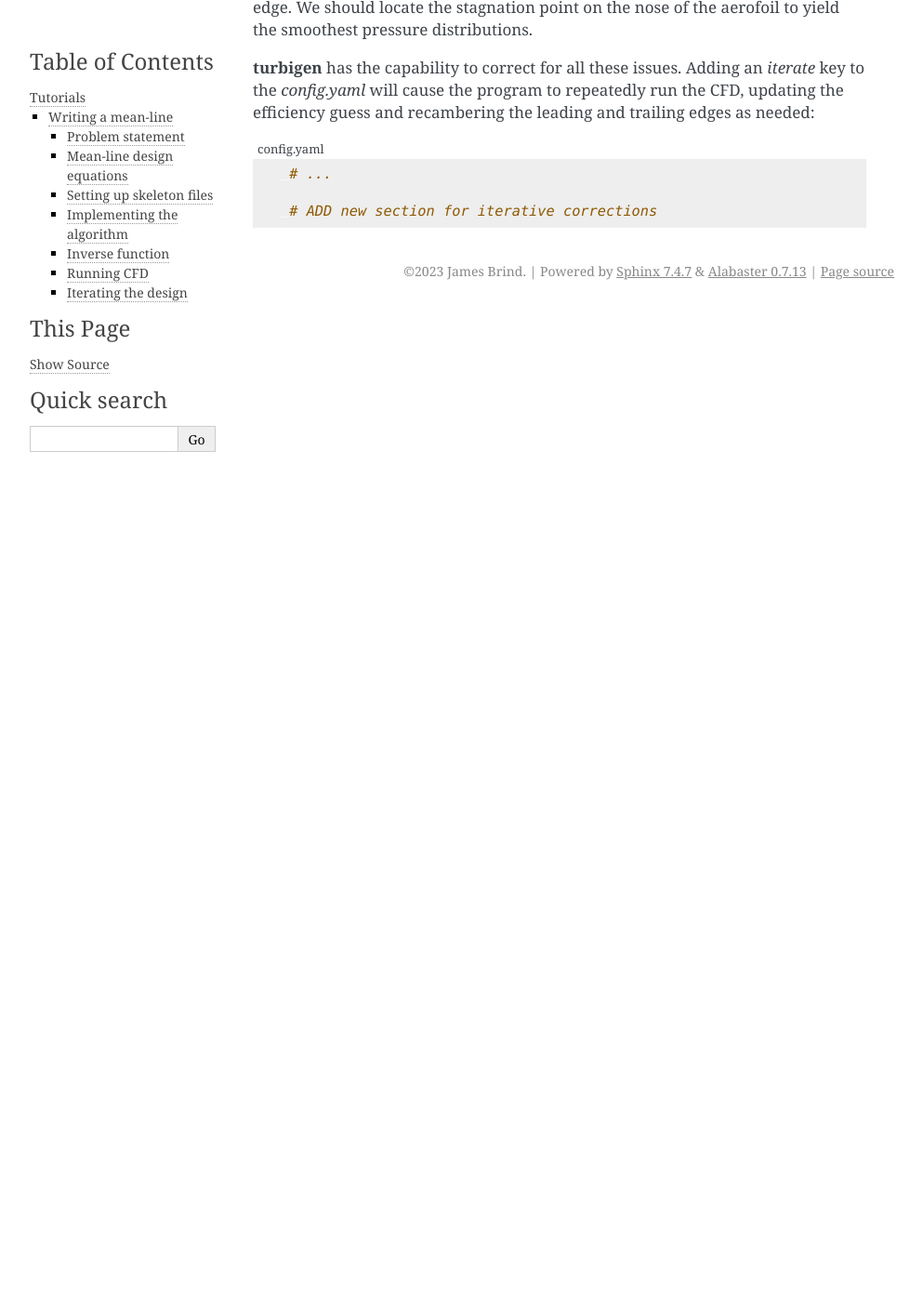
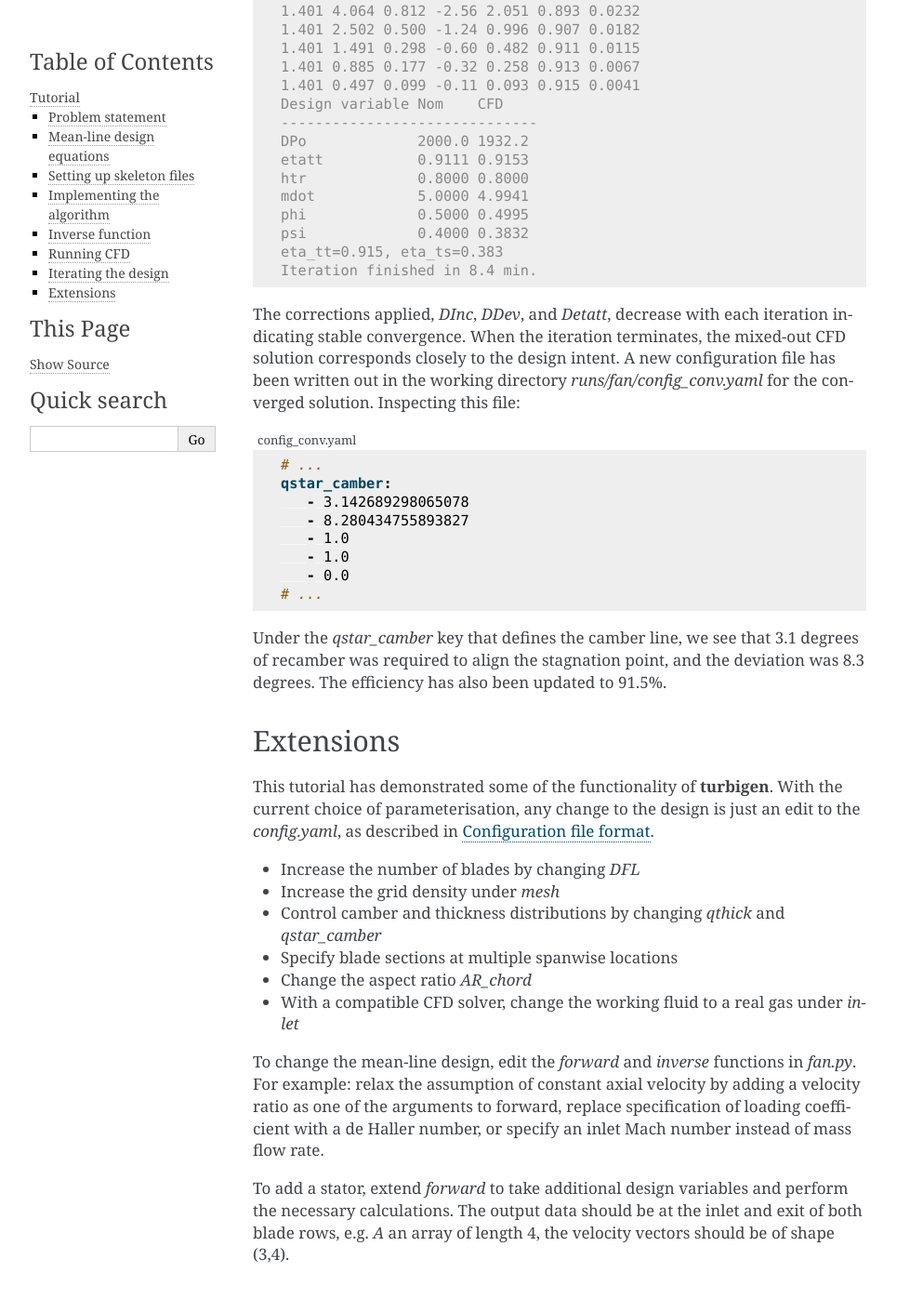
Before and after one commit to jb753/turbigen, a Sphinx documentation site: the page built from doc/tutorial.rst, in a window 1280 px wide and 1400 px high, scrolled down 11476 px. Shown: the top 1397 px of the window at 93% size, without its empty margins (148-1141 px from the left). Built offline with Sphinx 7.4.7, drawn with Linux system fonts in a browser that asks for light colours; some of the changed text lies outside the part shown.

Commit message:
Finish rough tutorial

```diff
--- a/doc/tutorial.rst
+++ b/doc/tutorial.rst
@@ -1,11 +1,8 @@
-Tutorials
-=========
-
-Writing a mean-line
--------------------
+Tutorial
+========
 
 This tutorial will walk through the process of writing a new user-defined
-mean-line solver.
+mean-line solver and using it to run CFD on the Cambridge Wilkes3 cluster.
 We first need to download the :program:`turbigen` code:
 
 .. code-block:: console
@@ -26,7 +23,7 @@
 * Total pressure rise, :math:`\Delta p_0`
 * Mass flow rate, :math:`\dot{m}`
 * Flow coefficient, :math:`\phi=V_x/U`
-* Loading coefficient, :math:`\psi=c_p \Delta T_0/U^2`
+* Loading coefficient, :math:`\psi= \Delta h_0/U^2`
 * Hub-to-tip ratio, :math:`\mathit{HTR}=r_\mathrm{hub}/r_\mathrm{cas}`
 * Total-to-total isentropic efficiency guess, :math:`\eta_\mathrm{tt}`
 
@@ -39,13 +36,16 @@
 * Static thermodynamic states, :math:`(P, T)` for example
 * Rotor shaft speed, :math:`\Omega`
 
+:math:`r_\mathrm{rms}`, :math:`A`, :math:`\Omega` and the thermodynamic states
+should all be arrays of length 2. The velocity vectors should be of shape (3,2).
+
 .. _tut-ml-algo:
 
 Mean-line design equations
 ^^^^^^^^^^^^^^^^^^^^^^^^^^
 
 We need to combine conservation of mass, momentum, and energy with
-definitions for our design variables to solve for the flow in the turbomachine.
+definitions of our design variables to solve for the flow in the turbomachine.
 This will yield a set of equations that we will later implement numerically in
 the `forward` function.
 
@@ -325,9 +285,9 @@
 
        # ...
 
-Now that the static states are known, the density can be using in the
+Now that the static states are known, the density can be used in the
 conservation of mass equation to continue with evaluating areas, the RMS
-radius, and the shaft angular velocity.
+radius, and the shaft angular velocity. The completed function is:
 
 .. code-block:: python
    :caption: fan.py
@@ -602,6 +562,94 @@
 .. code-block:: yaml
    :caption: config.yaml
 
-    # ...
+   # ...
 
-    # ADD new section for iterative corrections
+   # ADD new section for iterative corrections
+   iterate:
+   mean_line:  # Correct efficiency guess
+     match_tolerance:
+       etatt: 0.01  # Efficiency to within 1%
+     relaxation_factor: 0.5  # Change is half CFD minus nominal
+   deviation:  # Correct exit flow angles by TE recamber
+     clip: 5.0  # Maximum recamber in one step
+     relaxation_factor: 0.8  # Multiplier on changes to metal angle
+     tolerance: 1.0  # Absolute tolerance for termination in degrees
+   incidence:  # Correct incidence by LE recamber
+     clip: 5.0   # Maximum recamber in one step
+     relaxation_factor: 0.2  # Multiplier on changes to metal angle
+     tolerance: 2.0  # Absolute tolerance for termination in degrees
+
+Running the extended input file gives:
+
+.. code-block:: console
+
+    $ turbigen config.yaml
+    TURBIGEN v1.5.1
+    Starting at 2024-01-29T09:58:58
+    Working directory: ...
+    Iterating for max_iter=20 iterations
+    Min   Inc   DInc  Dev   DDev  etatt Detatt
+    -------------------------------------------
+    1.401 6.271 1.254 -5.49 4.398 0.844 -0.002
+    1.401 4.064 0.812 -2.56 2.051 0.893 0.0232
+    1.401 2.502 0.500 -1.24 0.996 0.907 0.0182
+    1.401 1.491 0.298 -0.60 0.482 0.911 0.0115
+    1.401 0.885 0.177 -0.32 0.258 0.913 0.0067
+    1.401 0.497 0.099 -0.11 0.093 0.915 0.0041
+    Design variable Nom    CFD
+    ------------------------------
+    DPo             2000.0 1932.2
+    etatt           0.9111 0.9153
+    htr             0.8000 0.8000
+    mdot            5.0000 4.9941
+    phi             0.5000 0.4995
+    psi             0.4000 0.3832
+    eta_tt=0.915, eta_ts=0.383
+    Iteration finished in 8.4 min.
+
+The corrections applied, `DInc`, `DDev`, and `Detatt`, decrease with each
+iteration indicating stable convergence. When the iteration terminates, the
+mixed-out CFD solution corresponds closely to the design intent. A new
+configuration file has been written out in the working directory
+`runs/fan/config_conv.yaml` for the converged solution. Inspecting this file:
+
+.. code-block:: yaml
+   :caption: config_conv.yaml
+
+   # ...
+   qstar_camber:
+      - 3.142689298065078
+      - 8.280434755893827
+      - 1.0
+      - 1.0
+      - 0.0
+   # ...
+
+Under the `qstar_camber` key that defines the camber line, we see that 3.1
+degrees of recamber was required to align the stagnation point, and the
+deviation was 8.3 degrees. The efficiency has also been updated to 91.5%.
+
+Extensions
+^^^^^^^^^^
+
+This tutorial has demonstrated some of the functionality of
+:program:`turbigen`. With the current choice of parameterisation, any change to
+the design is just an edit to the `config.yaml`, as described in :doc:`config`.
+
+* Increase the number of blades by changing `DFL`
+* Increase the grid density under `mesh`
+* Control camber and thickness distributions by changing `qthick` and `qstar_camber`
+* Specify blade sections at multiple spanwise locations
+* Change the aspect ratio `AR_chord`
+* With a compatible CFD solver, change the working fluid to a real gas under `inlet`
+
+To change the mean-line design, edit the `forward` and `inverse` functions in
+`fan.py`. For example: relax the assumption of constant axial velocity by
+adding a velocity ratio as one of the arguments to forward, replace
+specification of loading coefficient with a de Haller number, or specify an
+inlet Mach number instead of mass flow rate.
+
+To add a stator, extend `forward` to take additional design variables and
+perform the necessary calculations. The output data should be at the inlet and
+exit of both blade rows, e.g. `A` an array of length 4, the velocity vectors
+should be of shape (3,4).
```
Also changed, not shown: other parts of doc/tutorial.rst (+6 -46 lines), doc/config.rst (+4 -4 lines).
